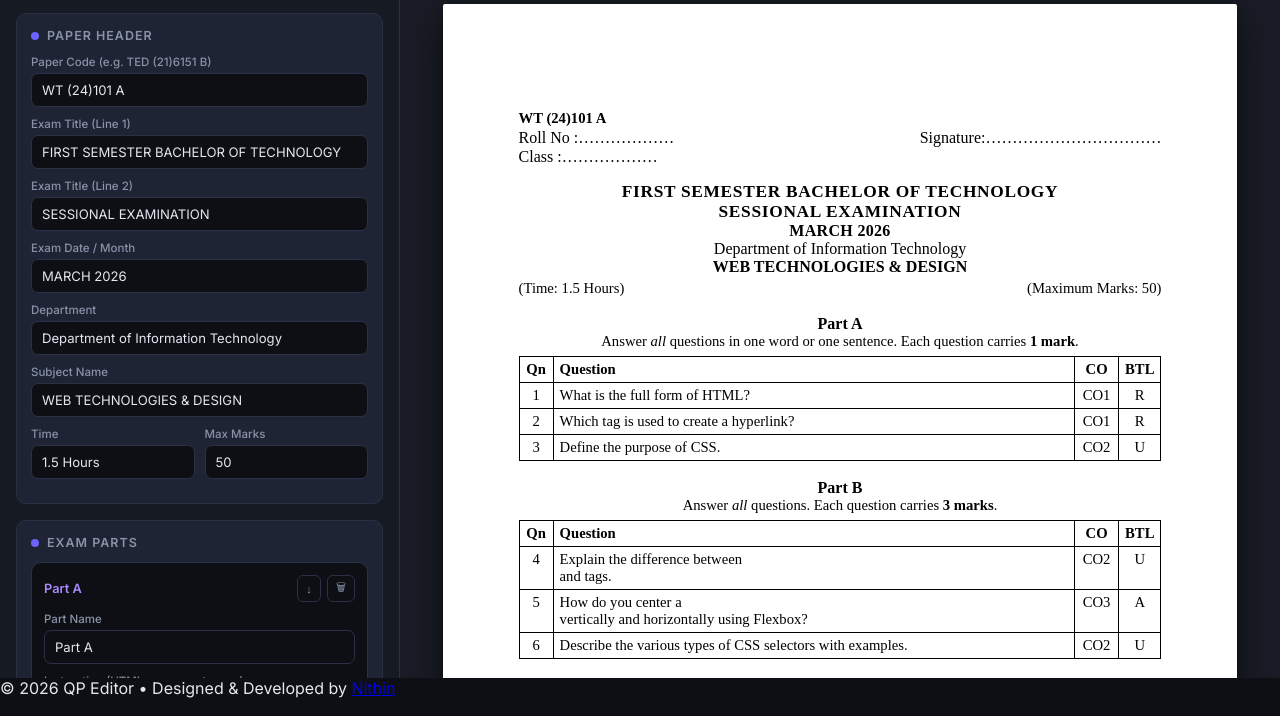
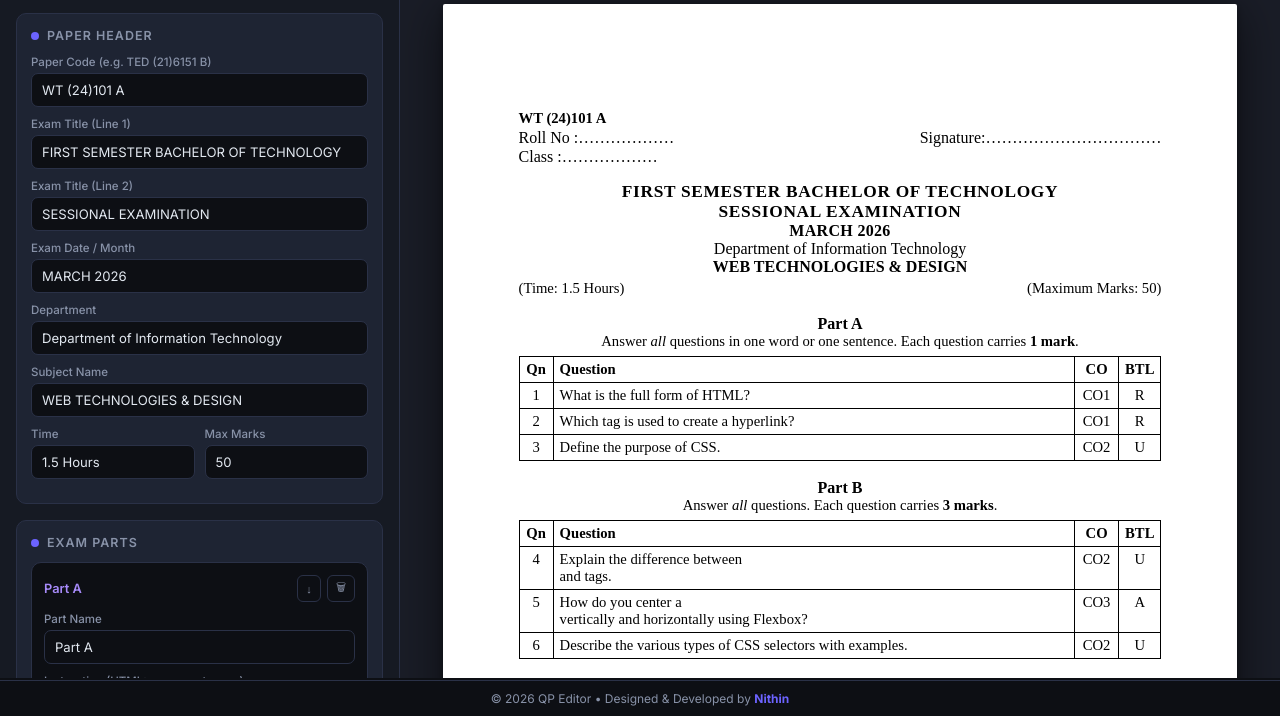
Before and after one commit to NITHIN9526/Test-Paper-format, a plain HTML site: page index.html in a window 1280 px wide. Shown: the part 84-800 px from the top of the page. Drawn offline with nearby package versions, Linux system fonts and the light colour scheme.

Commit message:
style: added app footer CSS and adjusted layout

```diff
--- a/styles.css
+++ b/styles.css
@@ -1027,3 +1027,22 @@ input[type="file"]::file-selector-button:hover {
     word-break: break-all;
     color: #1a1a1a;
 }
+.app-footer {
+    position: fixed;
+    bottom: 0;
+    left: 0;
+    width: 100%;
+    padding: 10px;
+    background: #0d0f14;
+    border-top: 1px solid #2a3147;
+    text-align: center;
+    font-size: 0.75rem;
+    color: #8892a8;
+    z-index: 1000;
+}
+
+.app-footer a {
+    color: #6c63ff;
+    text-decoration: none;
+    font-weight: bold;
+}
```
